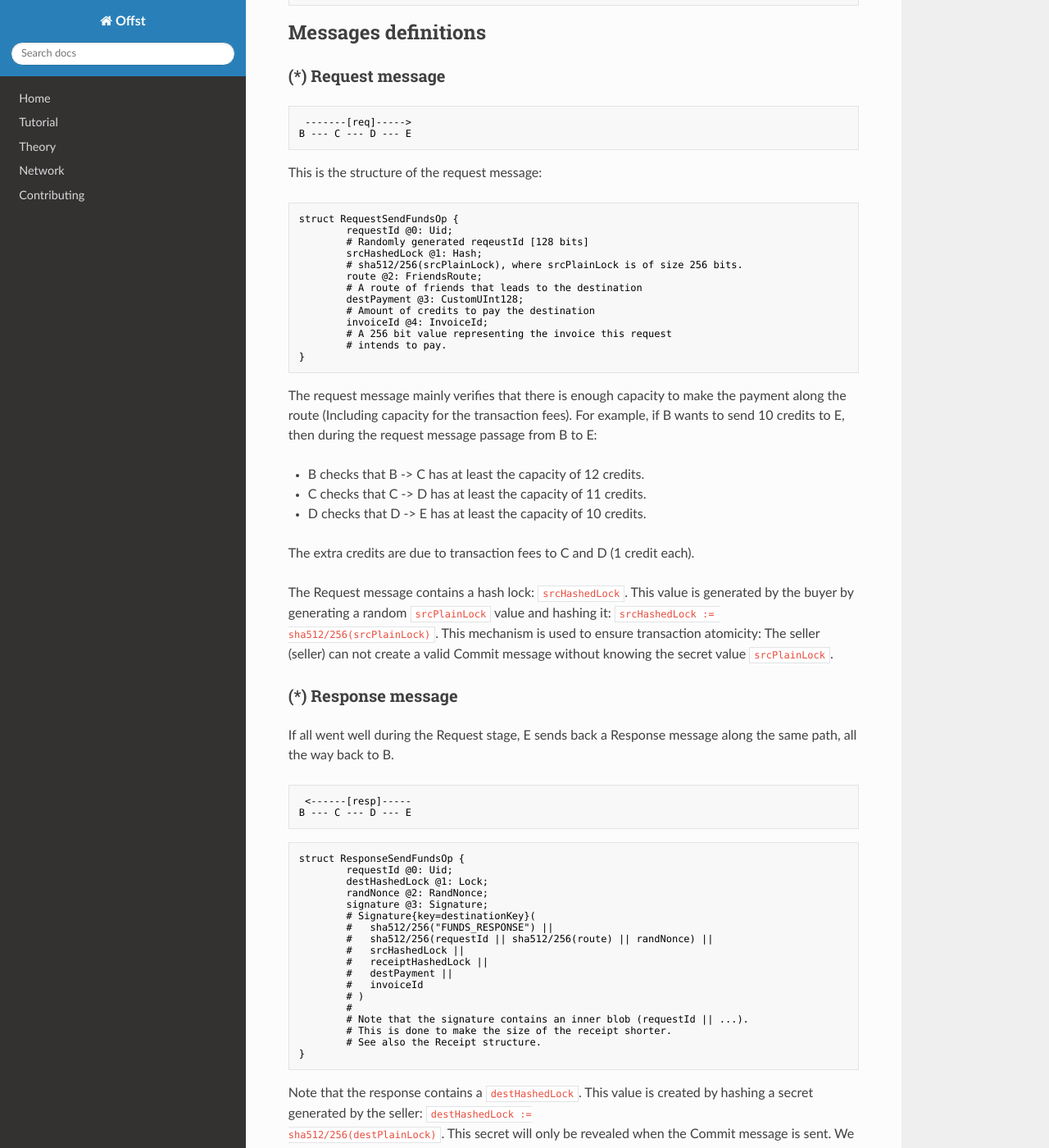
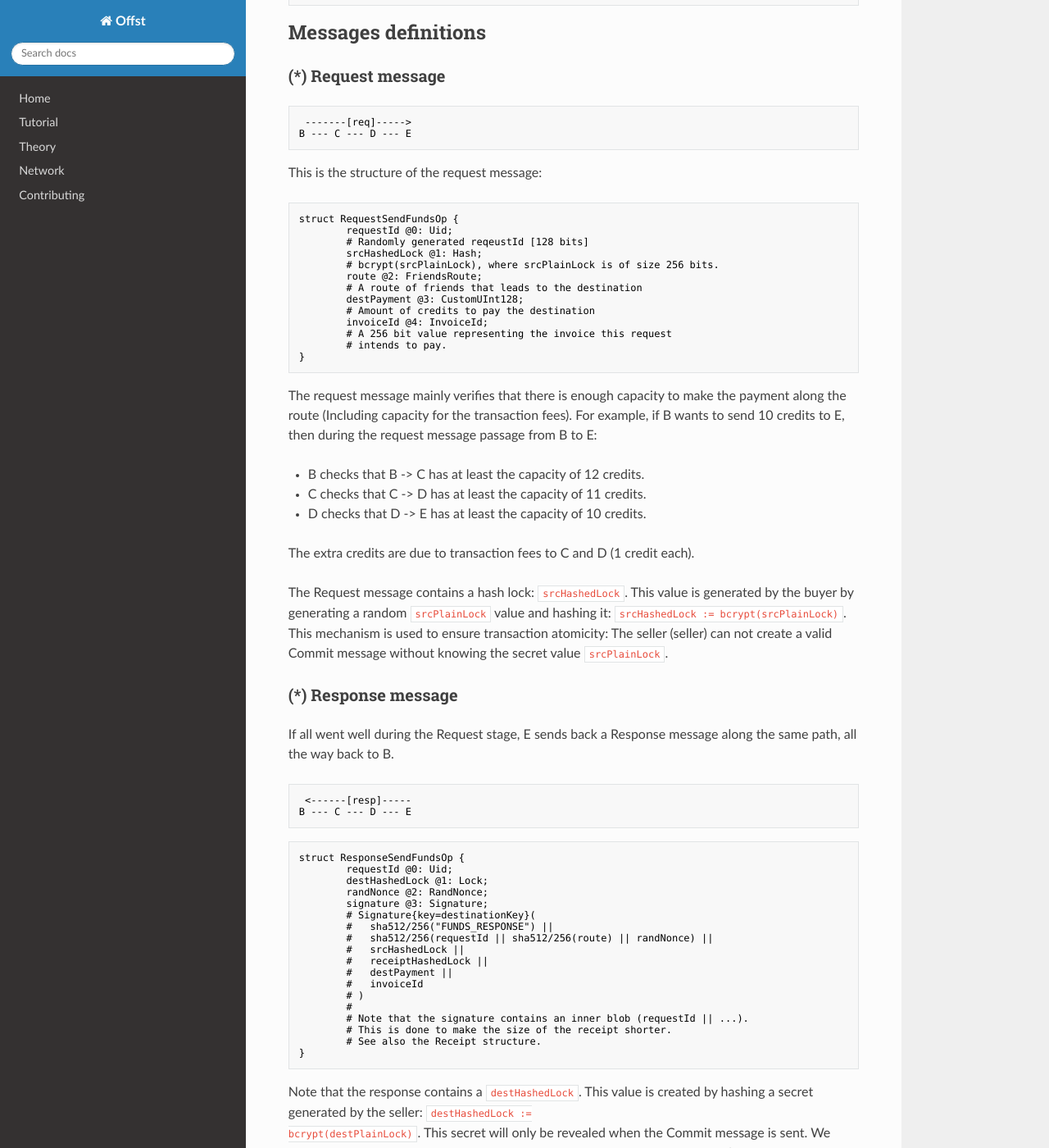
Before and after one commit to freedomlayer/offset_docs, an MkDocs documentation site: the page built from docs/atomic_proposal.md, in a window 1280 px wide and 1400 px high, scrolled down 4933 px. Shown: the whole window at 82% size. Built offline with MkDocs 1.6.1, drawn with Linux system fonts in a browser that asks for light colours; nearby versions of some CDN libraries; some of the changed text lies outside the part shown.

Commit message:
atomic proposal: Using bcrypt instead of sha512/256 for hashlocks.

```diff
--- a/docs/atomic_proposal.md
+++ b/docs/atomic_proposal.md
@@ -287,7 +287,7 @@ struct RequestSendFundsOp {
         requestId @0: Uid;
         # Randomly generated reqeustId [128 bits]
         srcHashedLock @1: Hash;
-        # sha512/256(srcPlainLock), where srcPlainLock is of size 256 bits.
+        # bcrypt(srcPlainLock), where srcPlainLock is of size 256 bits.
         route @2: FriendsRoute;
         # A route of friends that leads to the destination
         destPayment @3: CustomUInt128;
@@ -312,7 +312,7 @@ The extra credits are due to transaction fees to C and D (1 credit each).
 
 The Request message contains a hash lock: `srcHashedLock`. This value is
 generated by the buyer by generating a random `srcPlainLock`
-value and hashing it: `srcHashedLock := sha512/256(srcPlainLock)`. This
+value and hashing it: `srcHashedLock := bcrypt(srcPlainLock)`. This
 mechanism is used to ensure transaction atomicity: The seller
 (seller) can not create a valid Commit message without knowing the secret value `srcPlainLock`.
 
@@ -350,7 +350,7 @@ struct ResponseSendFundsOp {
 
 Note that the response contains a `destHashedLock`. This value is created by
 hashing a secret generated by the seller: `destHashedLock :=
-sha512/256(destPlainLock)`. This secret will only be revealed when the Commit
+bcrypt(destPlainLock)`. This secret will only be revealed when the Commit
 message is sent. We have this mechanism to defend against fake Receipt
 generated by the buyer. (A valid receipt must contain the secret
 `destPlainLock`).
@@ -414,7 +414,7 @@ Verification of the Confirmation message is done by checking the following:
 - invoiceId matches the originally issued invoice.
 - destPayment matches the wanted amount of credits.
 - The signature is valid (Signed by the destination of the payment)
-- The revealed lock is valid: `sha512/256(srcPlainLock) == srcHashedLock`
+- The revealed lock is valid: `bcrypt(srcPlainLock) == srcHashedLock`
 
 
 Upon receipt the Confirmation message, the destination will give the goods to
@@ -475,8 +475,8 @@ srcPlainLock.
 
 When receiving a CommitOp messages, the following should be verified:
 
-- `sha512/256(srcPlainLock) = srcHashedLock`
-- `sha512/256(destPlainLock) = destHashedLock`
+- `bcrypt(srcPlainLock) = srcHashedLock`
+- `bcrypt(destPlainLock) = destHashedLock`
 
 
 ### (*) Receipt
```
